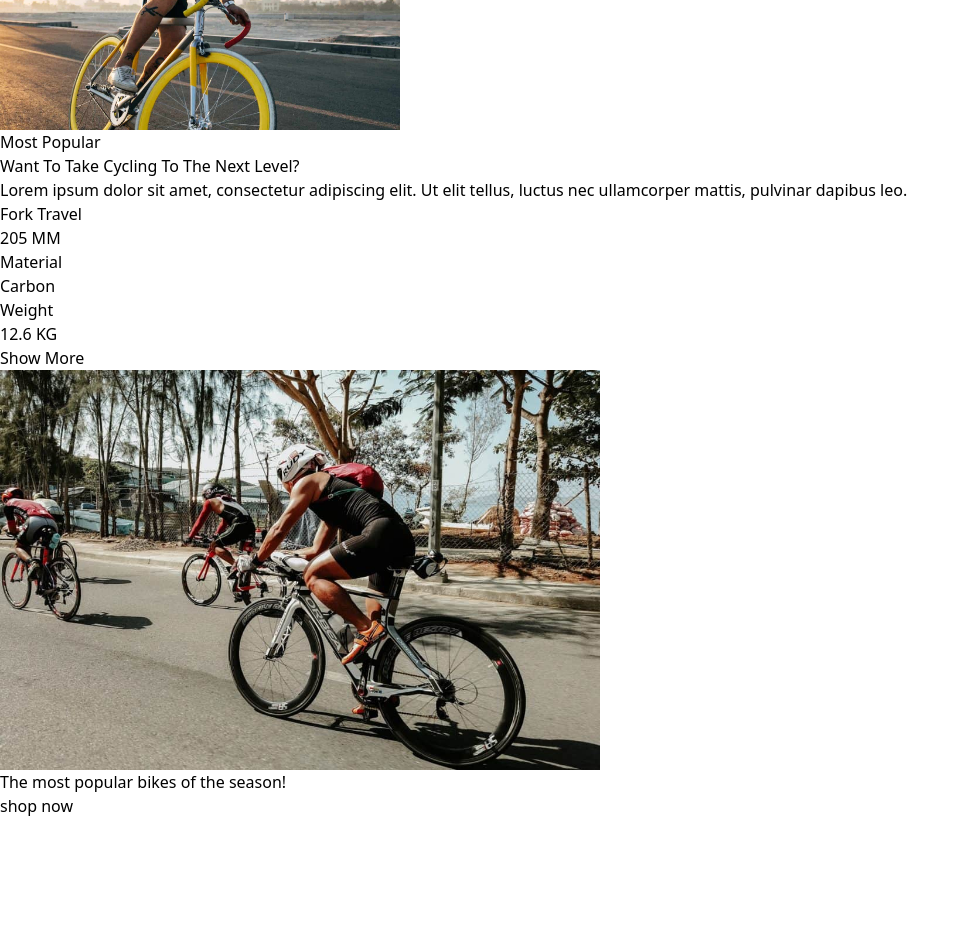
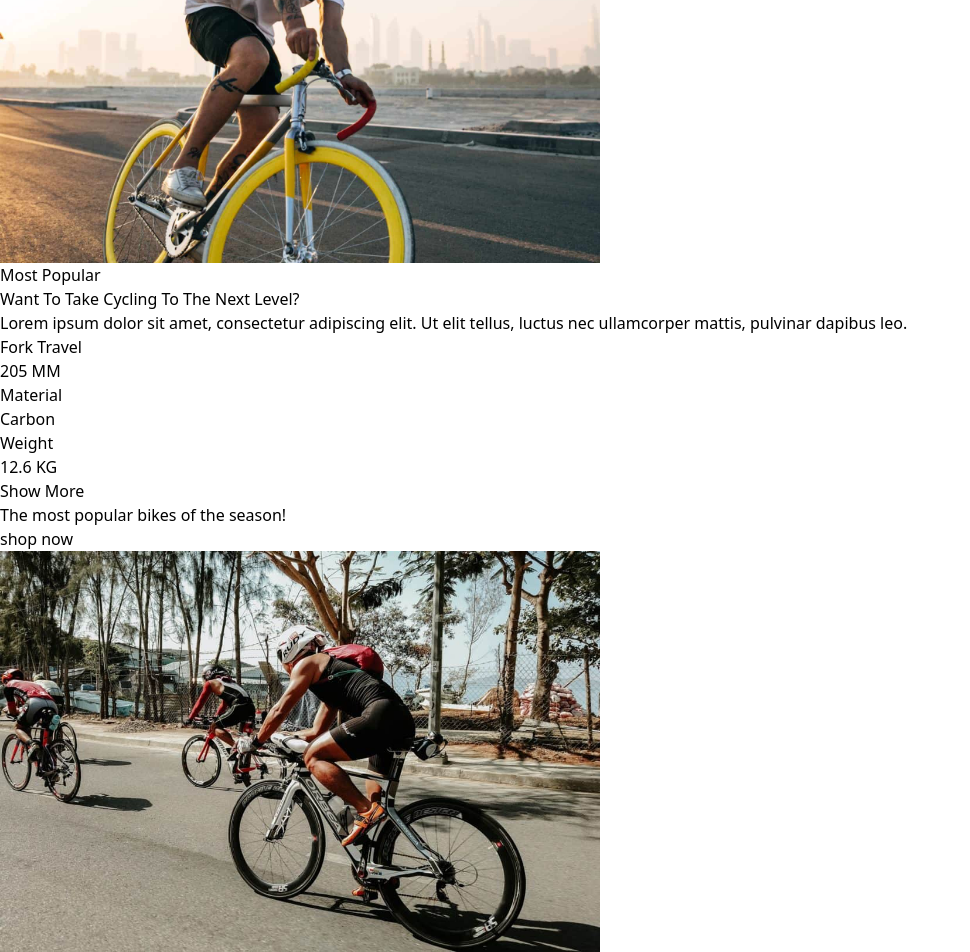
Before and after one commit to Thiago87dev/BikeShop, a Next.js app: page / in a window 1280 px wide. Shown: the part 910-1862 px from the top of the page, without its empty margins (0-970 px from the left). Before the commit the page ends 1728 px from the top, so only its background shows below. Built offline with nearby package versions, Linux system fonts and the light colour scheme.

Commit message:
:sparkles: feat: hero part 3 - most popular responsiveness

```diff
--- a/src/components/home/hero/FloatingImage.tsx
+++ b/src/components/home/hero/FloatingImage.tsx
@@ -2,12 +2,13 @@ import Image from "next/image";
 
 const FloatingImage = () => {
   return (
-    <div className="bg-white shadow-lg w-max h-[230px] overflow-hidden flex items-center justify-center">
+    <div className=" h-[250px] sm:w-max w-fit overflow-hidden flex items-center justify-center">
       <Image
         alt="bicicleta amarela"
         src={"/img/yellowBike.jpg"}
-        width={400}
-        height={400}
+        width={600}
+        height={600}
+        className="w-[450px]"
       />
     </div>
   );
--- a/src/components/home/hero/HeroPart2.tsx
+++ b/src/components/home/hero/HeroPart2.tsx
@@ -4,55 +4,59 @@ import FloatingImage from "./FloatingImage";
 const HeroPart2 = () => {
   return (
     <div className="w-full h-full flex flex-col items-center justify-center py-20">
-      <div className="flex  w-full max-w-[1160px]">
-        <div className="flex flex-col w-1/2 pr-14 mt-24">
-          <div className="relative">
-            <div className="lg:absolute lg:-top-[308px] lg:-left-[8px] lg:right-96">
+      <div className="flex flex-col lg:flex-row items-center lg:items-stretch w-full max-w-[1160px]">
+        <div className="flex items-center lg:items-stretch flex-col w-1/2 lg:pr-14 lg:mt-24">
+          <div className="flex flex-col items-center lg:items-stretch relative">
+            <div className="lg:absolute lg:-top-[308px] lg:-left-[8px] lg:right-96 w-[318px] sm:w-[450px]">
               <FloatingImage />
             </div>
-            <p className="text-red-500 font-bold text-lg mb-1">Most Popular</p>
+            <p className="text-red-500 font-bold text-lg lg:mb-1 lg:my-0 my-10">
+              Most Popular
+            </p>
           </div>
-          <h2 className=" font-bold text-4xl mb-10 w-[80%]">
+          <h2 className=" font-bold text-4xl mb-10 w-[180%] lg:w-[80%] text-center lg:text-left">
             Want To Take Cycling To The Next Level?
           </h2>
-          <p className="mb-10">
+          <p className="mb-10 w-screen lg:w-full text-center lg:text-left px-5 sm:px-28 lg:px-0">
             Lorem ipsum dolor sit amet, consectetur adipiscing elit. Ut elit
             tellus, luctus nec ullamcorper mattis, pulvinar dapibus leo.
           </p>
-          <div className="flex gap-20 mb-10">
-            <div className="flex flex-col gap-4">
+          <div className="flex flex-col sm:flex-row items-center sm:items-stretch lg:gap-20 mb-16 lg:mb-10 w-screen lg:w-full justify-around lg:justify-start gap-8">
+            <div className="flex flex-col gap-2 sm:gap-4 text-center">
               <p>Fork Travel</p>
-              <h3 className="font-bold text-xl italic">205 MM</h3>
+              <h3 className="font-bold text-2xl sm:text-xl italic">205 MM</h3>
             </div>
-            <div className="flex flex-col gap-4">
+            <div className="flex flex-col gap-2 sm:gap-4 text-center">
               <p>Material</p>
-              <h3 className="font-bold text-xl italic">Carbon</h3>
+              <h3 className="font-bold text-2xl sm:text-xl italic">Carbon</h3>
             </div>
-            <div className="flex flex-col gap-4">
+            <div className="flex flex-col gap-2 sm:gap-4 text-center">
               <p>Weight</p>
-              <h3 className="font-bold text-xl italic">12.6 KG</h3>
+              <h3 className="font-bold text-2xl sm:text-xl italic">12.6 KG</h3>
             </div>
           </div>
-          <button className="bg-red-500 text-white font-semibold uppercase w-max px-8 py-5 hover:bg-red-700 transition-colors duration-200">
+          <button className="bg-red-500 text-white font-semibold uppercase w-max px-8 mb-16 py-5 hover:bg-red-700 transition-colors duration-200">
             Show More
           </button>
         </div>
-        <div className="w-1/2">
-          <div className="relative mt-40">
-            <Image
-              alt="men riding bicycles"
-              src={"/img/bikes3.jpg"}
-              width={600}
-              height={600}
-              className="w-[540px]"
-            />
-            <div className="flex flex-col items-center justify-center gap-5 absolute p-10 -top-40 -right-0 w-[360px] h-[200px] bg-red-600">
+        <div className="flex flex-col items-center lg:items-stretch w-full lg:w-1/2 ">
+          <div className="flex flex-col items-center lg:items-stretch lg:relative lg:mt-40 px-4 lg:px-0">
+            <div className="lg:absolute p-4 lg:p-10 lg:-top-40 lg:-right-0 flex flex-col items-center justify-center gap-5  lg:w-[360px] h-[200px] bg-red-500 text-center lg:text-left mb-16 lg:mb-0">
               <h2 className="text-white text-3xl font-bold">
                 The most popular bikes of the season!
               </h2>
               <button className="uppercase text-white font-bold border-dotted border-white border-2 py-4 px-8">
                 shop now
               </button>
+            </div>
+            <div>
+              <Image
+                alt="men riding bicycles"
+                src={"/img/bikes3.jpg"}
+                width={600}
+                height={600}
+                className="w-[800px] lg:w-[540px]"
+              />
             </div>
           </div>
         </div>
```
